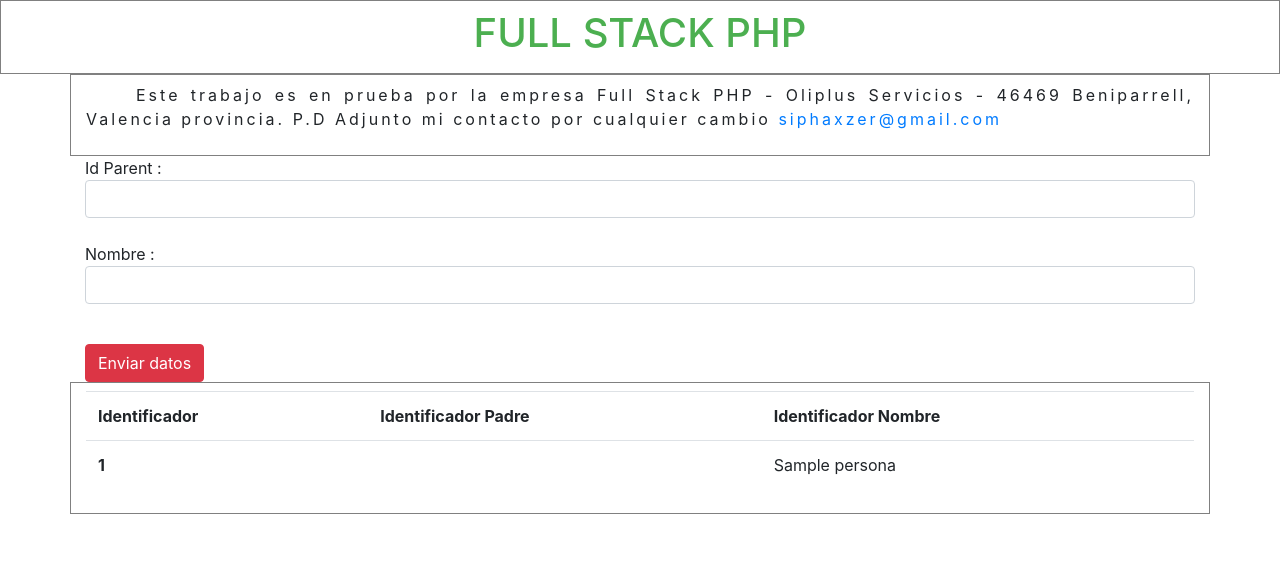
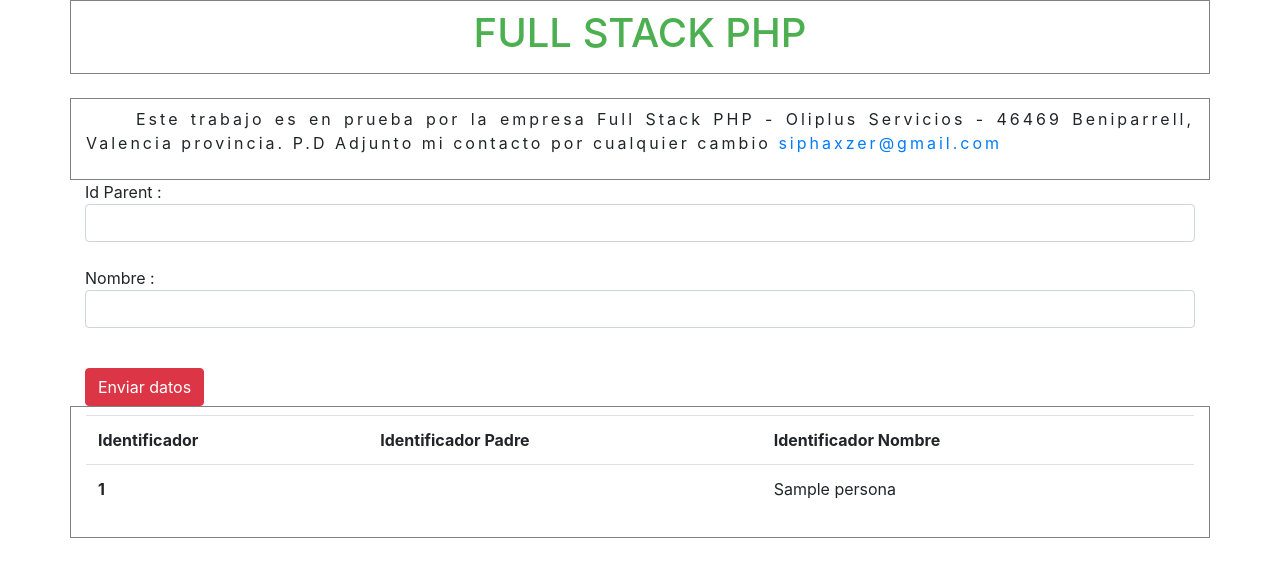
Before and after one commit to sifaqes/Full-Stack-PHP-, a PHP site: page / in a window 1280 px wide. Shown: the top 577 px of the page. Run offline with PHP 8.4, Linux system fonts and the light colour scheme; tables that the repository leaves empty or names only in its code hold one stand-in row (values such as "Sample post").

Commit message:
test de prueba php dev

```diff
--- a/includes/config.php
+++ b/includes/config.php
@@ -4,7 +4,7 @@
 *AUTOR: SIFAQRS ZERROUKI
 *EMAIL: SIPHAXZER@GMAIL.COM
 *TEL:658629772
-GIT:
+GIT:https://github.com/sifaqes/Full-Stack-PHP-
  */ -->
 
 <?php
--- a/index.php
+++ b/index.php
@@ -3,7 +3,7 @@
 *AUTOR: SIFAQRS ZERROUKI
 *EMAIL: SIPHAXZER@GMAIL.COM
 *TEL:658629772
-GIT:
+GIT: https://github.com/sifaqes/Full-Stack-PHP-
  */ -->
 
 
@@ -19,7 +19,7 @@
     <meta http-equiv="X-UA-Compatible" content="IE=edge">
     <meta name="viewport" content="width=device-width, initial-scale=1.0">
     <title>PHP Devloper - Sifaqes Zerrouki</title>
-    <link rel="apple-touche-icon" href="icon.png">
+    <link rel="apple-touche-icon" href="/icon.png">
     <link rel="stylesheet" href="style/style.css">
     <link rel="stylesheet" href="https://stackpath.bootstrapcdn.com/bootstrap/4.5.2/css/bootstrap.min.css" integrity="sha384-JcKb8q3iqJ61gNV9KGb8thSsNjpSL0n8PARn9HuZOnIxN0hoP+VmmDGMN5t9UJ0Z" crossorigin="anonymous">
 
@@ -30,9 +30,9 @@
 <?php
 if($database){
     echo'
-    <div>
+    <div class="container">
       <h1>Full Stack PHP</h1>
-    </div>
+    </div> <br>
     ';
     }
 ?>
@@ -59,12 +59,12 @@
  $addData->bindParam("nombre",$nombre);
 
 if($addData->execute()){
-  echo '<div class="alert alert-success mt-3" role="alert">
+  echo '<div class="alert alert-success mt-3 container" role="alert">
         Datos anadidos con exito
         </div>';
 
 }else{
-  echo '<div class="alert alert-danger" role="alert">
+  echo '<div class="alert alert-danger container" role="alert">
         Erreur anadir datos
         </div>';
   echo '  ';
--- a/style/style.css
+++ b/style/style.css
@@ -17,5 +17,5 @@
 
 a {
     text-decoration: none;
-    color: #008CBA;
+    color: #2fff00;
 }
```
Also changed, not shown: README.md.
